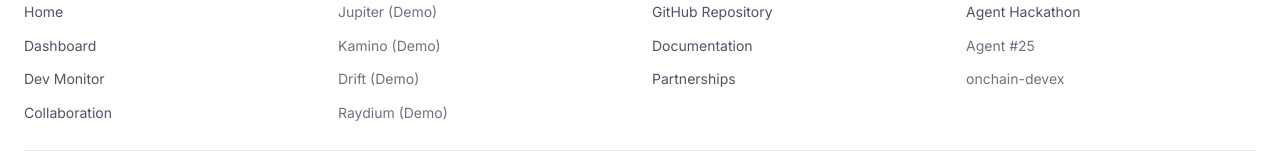
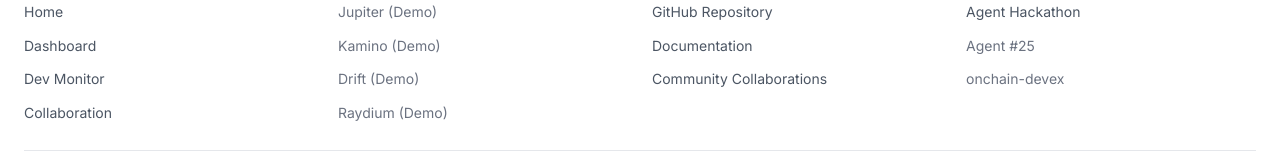
Before and after one commit to tyler-james-bridges/solana-devex-platform, a Next.js app: page / in a window 1280 px wide. Shown: the part 1390-1550 px from the top of the page. Built offline with nearby package versions, Linux system fonts and the light colour scheme.

Commit message:
Update navigation and footer: Partnerships → Community Collaborations

```diff
--- a/components/Footer.tsx
+++ b/components/Footer.tsx
@@ -30,7 +30,7 @@
             <ul className="space-y-2">
               <li><a href="https://github.com/tyler-james-bridges/solana-devex-platform" target="_blank" rel="noopener" className="text-sm text-gray-600 dark:text-gray-400 hover:text-gray-900 dark:hover:text-white">GitHub Repository</a></li>
               <li><a href="https://github.com/tyler-james-bridges/solana-devex-platform#readme" target="_blank" rel="noopener" className="text-sm text-gray-600 dark:text-gray-400 hover:text-gray-900 dark:hover:text-white">Documentation</a></li>
-              <li><a href="/partnerships" className="text-sm text-gray-600 dark:text-gray-400 hover:text-gray-900 dark:hover:text-white">Partnerships</a></li>
+              <li><a href="/partnerships" className="text-sm text-gray-600 dark:text-gray-400 hover:text-gray-900 dark:hover:text-white">Community Collaborations</a></li>
             </ul>
           </div>
 
--- a/components/Navigation.tsx
+++ b/components/Navigation.tsx
@@ -44,10 +44,10 @@
       description: 'Multi-project workspace and team collaboration'
     },
     {
-      name: 'Partnerships',
+      name: 'Community Collaborations',
       href: '/partnerships',
       icon: BarChart3,
-      description: 'Integration APIs and partnership demos'
+      description: 'Integration APIs and community collaboration demos'
     }
   ];
 
```
